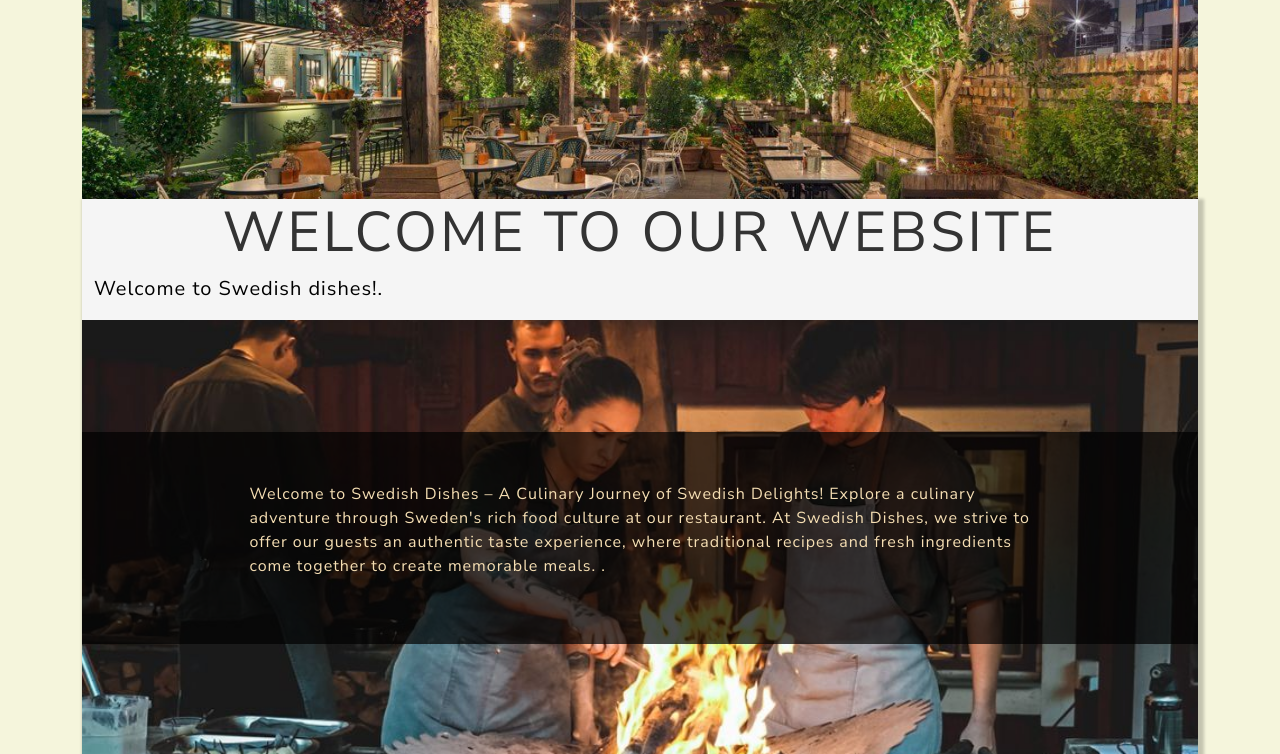
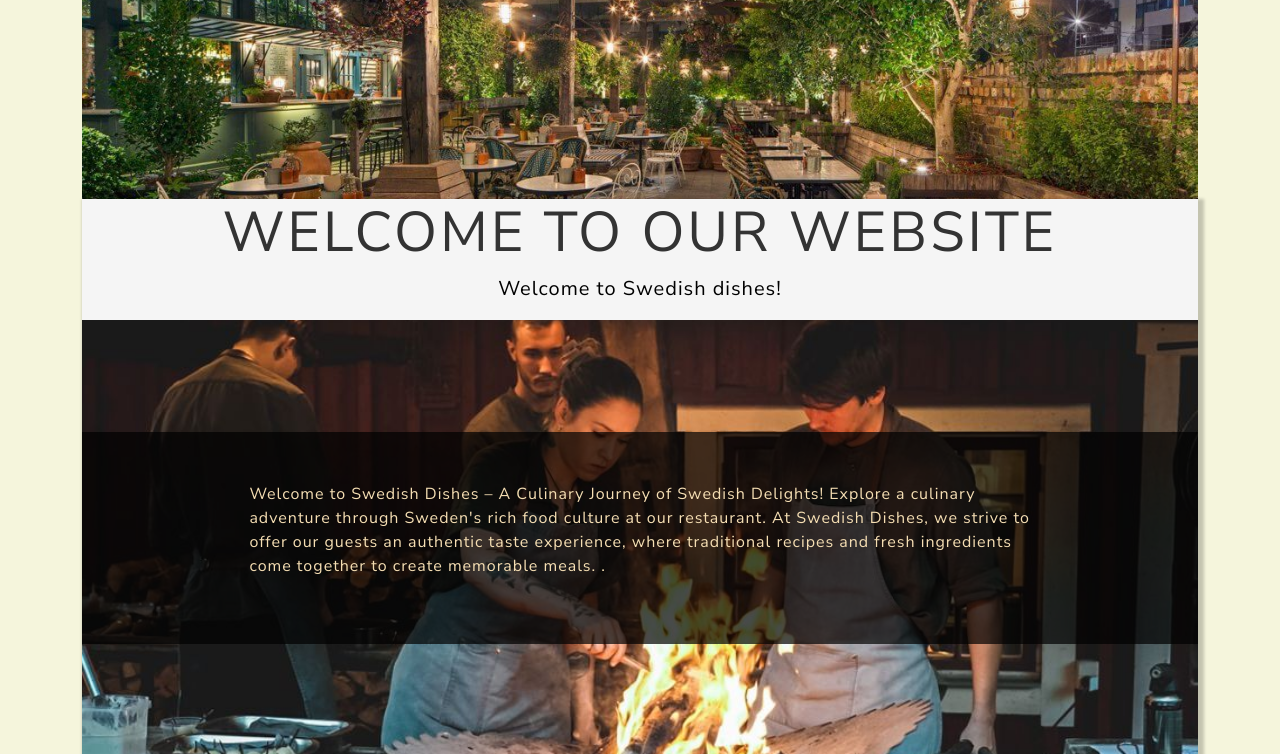
Before and after one commit to Philippos123/vegan-resturant.1, a Django app: page / in a window 1280 px wide. Shown: the part 95-849 px from the top of the page. Run offline with Django 4.2, Linux system fonts and the light colour scheme; some libraries are stand-ins or nearby versions.

Commit message:
Update css for home page

```diff
--- a/resturant/static/css/style.css
+++ b/resturant/static/css/style.css
@@ -128,7 +128,11 @@ h1, p{
     box-shadow: 3px 4px 2px 2px gray;
 }
 
-.info-list, p{
+.lead {
+    text-align: center;
+}
+
+p{
     text-align: left;
 }
 
--- a/resturant/templates/resturant/index.html
+++ b/resturant/templates/resturant/index.html
@@ -13,7 +13,7 @@
         <div class="container-fluid">
             <h1 class="display-4">Welcome to Our Website</h1>
 
-            <p class="lead">Welcome to Swedish dishes!.</p>
+            <p class="lead">Welcome to Swedish dishes!</p>
         </div>
 
 
```
